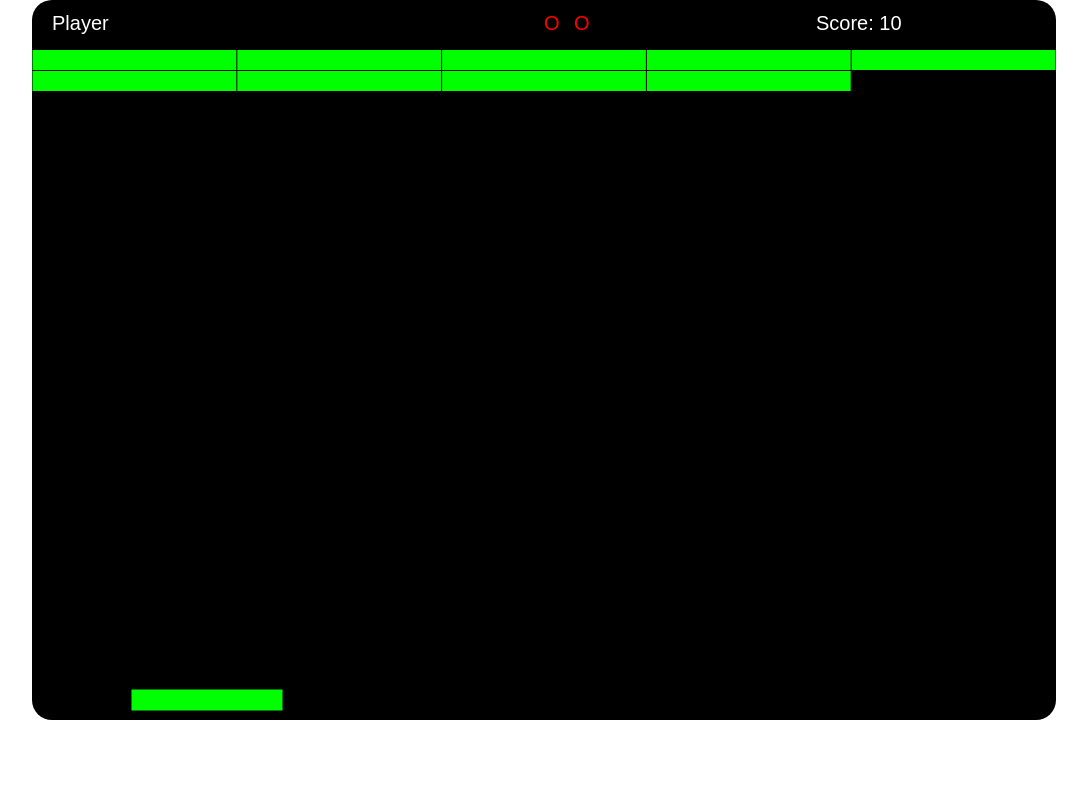
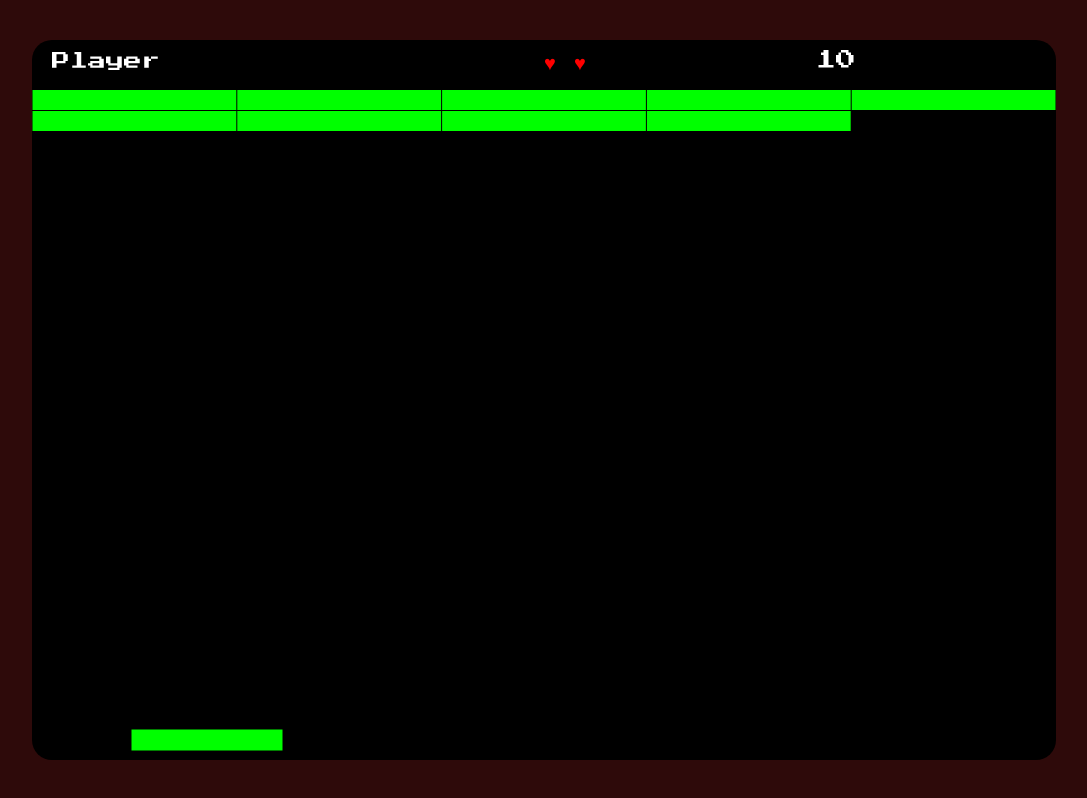
Before and after one commit to safwbdev/breakout-react, a React (Create React App) app: page / in a window 1280 px wide. Shown: the whole page, without its empty margins (96-1183 px from the left). Built offline with nearby package versions, Linux system fonts and the light colour scheme.

Commit message:
visual updates

```diff
--- a/public/index.html
+++ b/public/index.html
@@ -10,6 +10,9 @@
       content="Web site created using create-react-app"
     />
     <link rel="apple-touch-icon" href="%PUBLIC_URL%/logo192.png" />
+    <link rel="preconnect" href="https://fonts.googleapis.com">
+    <link rel="preconnect" href="https://fonts.gstatic.com" crossorigin>
+    <link href="https://fonts.googleapis.com/css2?family=Press+Start+2P&display=swap" rel="stylesheet">
     <!--
       manifest.json provides metadata used when your web app is installed on a
       user's mobile device or desktop. See https://developers.google.com/web/fundamentals/web-app-manifest/
--- a/src/App.css
+++ b/src/App.css
@@ -1,5 +1,9 @@
 .App {
-  text-align: center;
+  display: flex;
+  justify-content: center;
+  align-items: center;
+  height: 100vh;
+  background: rgb(46, 10, 10);
 }
 
 .App-logo {
@@ -41,4 +45,5 @@
 #canvas{
   background-color: #000000;
   border-radius: 20px;
+  cursor: none;
 }
--- a/src/props/ScoreBoard.tsx
+++ b/src/props/ScoreBoard.tsx
@@ -1,17 +1,17 @@
 export default function ScoreBoard(ctx:any, player:any, canvas:any){
-    ctx.font ="20px Arial"
+    ctx.font = "18px 'Press Start 2P', cursive"
     ctx.fillStyle ="white"
     ctx.fillText(`${player.name}`, 20, 30)
 
-    ctx.font ="20px Arial"
+    ctx.font = "20px 'Press Start 2P', cursive"
     ctx.fillStyle ="red"
     let gap = 0;
     for (let i = 0; i < player.lives; i++) {
-        ctx.fillText(`O`, canvas.width / 2 + gap, 30)
+        ctx.fillText(`♥`, canvas.width / 2 + gap, 30)
         gap+=30;
     }
 
-    ctx.font ="20px Arial"
+    ctx.font = "20px 'Press Start 2P', cursive"
     ctx.fillStyle ="white"
-    ctx.fillText(`Score: ${player.score}`, canvas.width - 240, 30)
+    ctx.fillText(`${player.score}`, canvas.width - 240, 30)
 }
```
Also changed, not shown: src/MainGame.tsx (+6 -1 lines).
